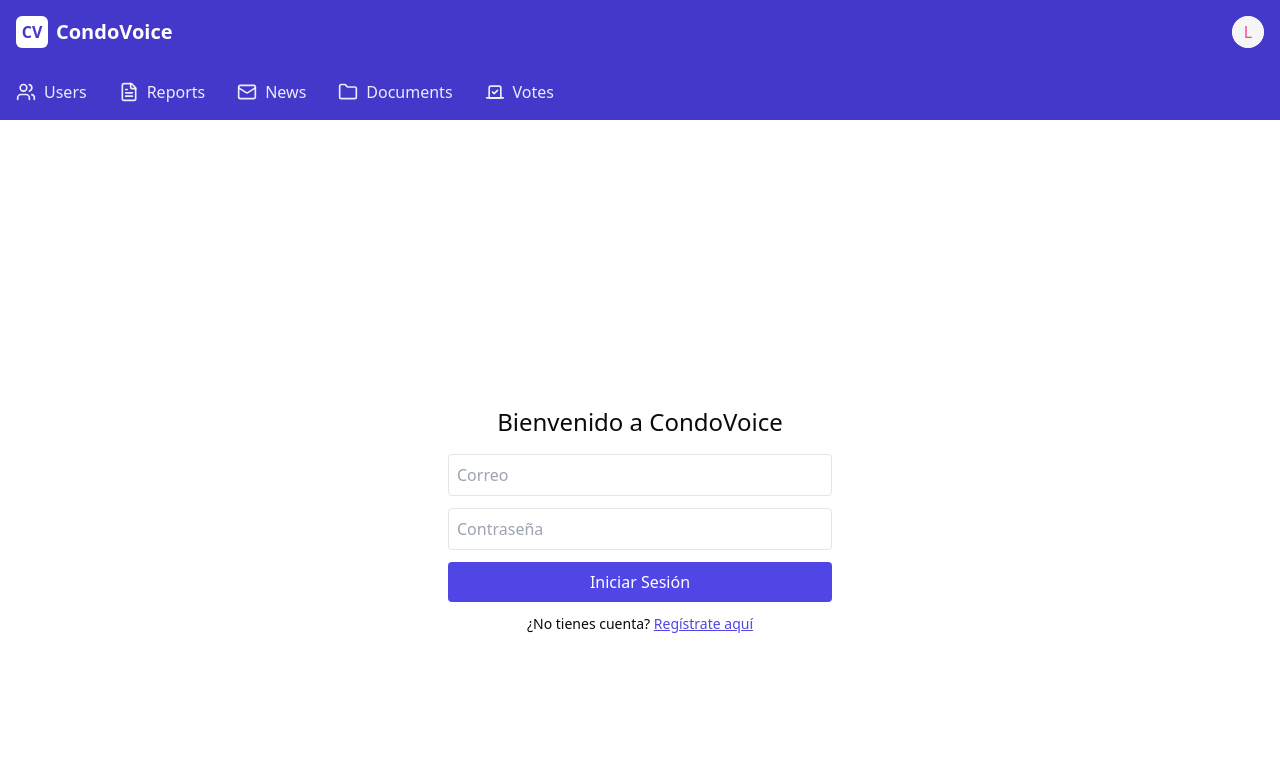
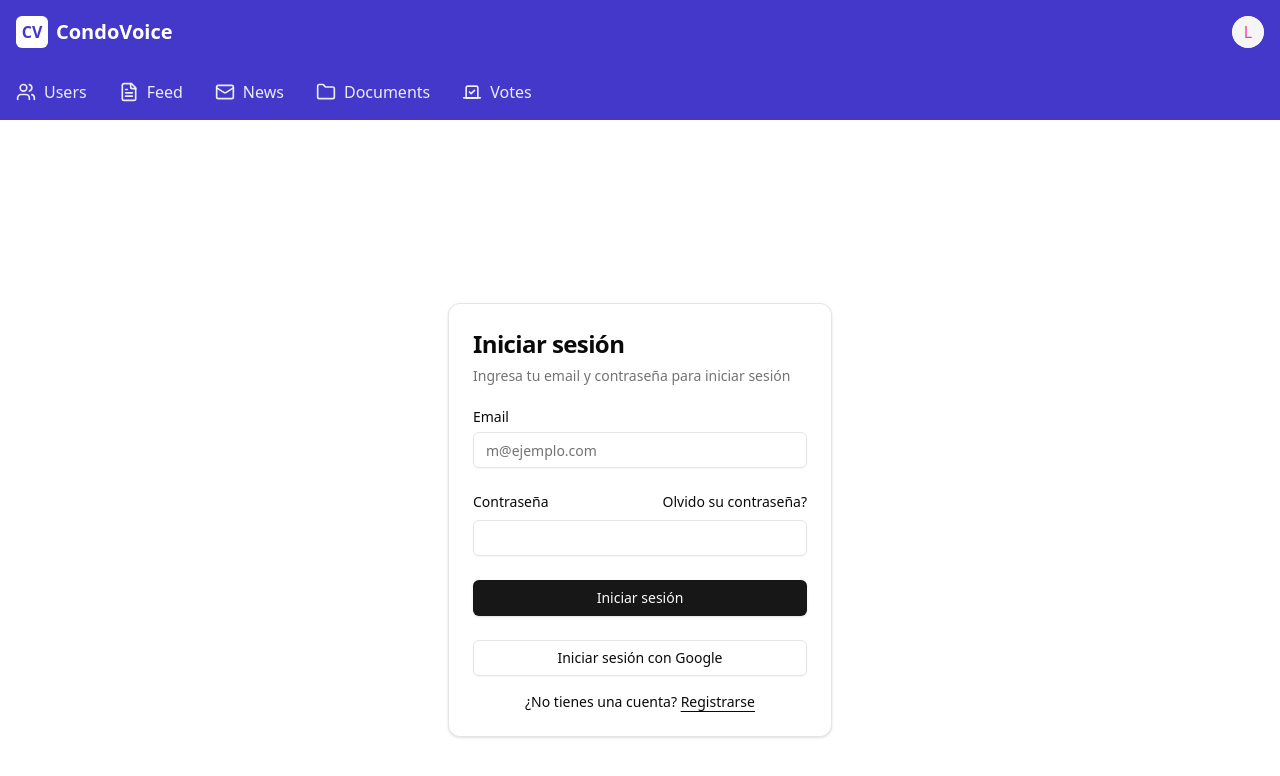
Before and after one commit to leosanxyz/CondoVoice, a Next.js app: page / in a window 1280 px wide. Shown: the top 776 px of the page. Built offline with nearby package versions, Linux system fonts and the light colour scheme; no server answers.

Commit message:
design changes
login page design changed to shadcn ui component

```diff
--- a/package.json
+++ b/package.json
@@ -11,6 +11,7 @@
   "dependencies": {
     "@radix-ui/react-avatar": "^1.1.2",
     "@radix-ui/react-dropdown-menu": "^2.1.4",
+    "@radix-ui/react-label": "^2.1.1",
     "@radix-ui/react-slot": "^1.1.1",
     "class-variance-authority": "^0.7.1",
     "clsx": "^2.1.1",
--- a/src/app/login/page.tsx
+++ b/src/app/login/page.tsx
@@ -1,39 +1,11 @@
-// app/login/page.tsx
-"use client"; // Necesario si vas a usar estado, efectos o llamar Firebase Auth directamente
+import { LoginForm } from "@/components/login-form"
 
-import { useState } from 'react';
-
-export default function LoginPage() {
-  const [email, setEmail] = useState('');
-  const [password, setPassword] = useState('');
-
-  async function handleLogin(e: React.FormEvent) {
-    e.preventDefault();
-    // Lógica de login con Firebase Auth
-  }
-
+export default function Page() {
   return (
-    <div className="flex flex-col items-center">
-      <h1 className="text-2xl font-bold mb-4">Iniciar Sesión</h1>
-      <form onSubmit={handleLogin} className="w-80 flex flex-col space-y-3">
-        <input
-          type="email"
-          placeholder="Correo"
-          className="border p-2 rounded"
-          value={email}
-          onChange={(e) => setEmail(e.target.value)}
-        />
-        <input
-          type="password"
-          placeholder="Contraseña"
-          className="border p-2 rounded"
-          value={password}
-          onChange={(e) => setPassword(e.target.value)}
-        />
-        <button className="bg-blue-500 text-white p-2 rounded hover:bg-blue-600">
-          Entrar
-        </button>
-      </form>
+    <div className="flex min-h-svh w-full items-center justify-center p-6 md:p-10">
+      <div className="w-full max-w-sm">
+        <LoginForm />
+      </div>
     </div>
-  );
+  )
 }
--- a/src/app/page.tsx
+++ b/src/app/page.tsx
@@ -1,16 +1,14 @@
 "use client";
 
-import React, { useState, useEffect } from "react";
+import { useEffect } from "react";
 import { useRouter } from "next/navigation";
-import { onAuthStateChanged, signInWithEmailAndPassword } from "firebase/auth";
+import { onAuthStateChanged } from "firebase/auth";
 import { auth } from "@/lib/firebaseConfig";
+import { LoginForm } from "@/components/login-form"
 
-export default function LoginPage() {
-  const [email, setEmail] = useState("");
-  const [password, setPassword] = useState("");
+export default function Page() {
   const router = useRouter();
 
-  // Si el usuario ya está logueado, redirige directamente a /feed
   useEffect(() => {
     const unsubscribe = onAuthStateChanged(auth, (user) => {
       if (user) {
@@ -20,53 +18,11 @@
     return () => unsubscribe();
   }, [router]);
 
-  async function handleLogin(e: React.FormEvent) {
-    e.preventDefault();
-    try {
-      await signInWithEmailAndPassword(auth, email, password);
-      // Al iniciar sesión con éxito, onAuthStateChanged te llevará a /feed
-    } catch (error: any) {
-      console.error(error);
-      alert("Error al iniciar sesión");
-    }
-  }
-
-  function goToRegister() {
-    router.push("/register");
-  }
-
   return (
-    <div className="flex flex-col items-center justify-center min-h-screen p-4">
-      <h1 className="text-2xl mb-4">Bienvenido a CondoVoice</h1>
-      <form onSubmit={handleLogin} className="w-full max-w-sm flex flex-col space-y-3">
-        <input
-          type="email"
-          placeholder="Correo"
-          value={email}
-          onChange={(e) => setEmail(e.target.value)}
-          className="border p-2 rounded"
-        />
-        <input
-          type="password"
-          placeholder="Contraseña"
-          value={password}
-          onChange={(e) => setPassword(e.target.value)}
-          className="border p-2 rounded"
-        />
-        <button className="bg-indigo-600 text-white py-2 rounded hover:bg-indigo-700">
-          Iniciar Sesión
-        </button>
-        <p className="text-sm text-center">
-          ¿No tienes cuenta?{" "}
-          <button
-            type="button"
-            onClick={goToRegister}
-            className="underline text-indigo-600 hover:text-indigo-800"
-          >
-            Regístrate aquí
-          </button>
-        </p>
-      </form>
+    <div className="flex min-h-svh w-full items-center justify-center p-6 md:p-10">
+      <div className="w-full max-w-sm">
+        <LoginForm />
+      </div>
     </div>
-  );
+  )
 }
--- a/src/components/Navbar.tsx
+++ b/src/components/Navbar.tsx
@@ -77,11 +77,11 @@
               <span>Users</span>
             </Link>
             <Link
-              href="/reports"
+              href="/feed"
               className="flex items-center space-x-2 text-white/90 hover:text-white"
             >
               <FileText className="h-5 w-5" />
-              <span>Reports</span>
+              <span>Feed</span>
             </Link>
             <Link
               href="/news"
--- /dev/null
+++ b/src/components/login-form.tsx
@@ -0,0 +1,107 @@
+import { useState } from "react"
+import { useRouter } from "next/navigation"
+import { signInWithEmailAndPassword } from "firebase/auth"
+import { auth } from "@/lib/firebaseConfig"
+import { cn } from "@/lib/utils"
+import { Button } from "@/components/ui/button"
+import {
+  Card,
+  CardContent,
+  CardDescription,
+  CardHeader,
+  CardTitle,
+} from "@/components/ui/card"
+import { Input } from "@/components/ui/input"
+import { Label } from "@/components/ui/label"
+
+export function LoginForm({
+  className,
+  ...props
+}: React.ComponentPropsWithoutRef<"div">) {
+  const [email, setEmail] = useState("")
+  const [password, setPassword] = useState("")
+  const [isLoading, setIsLoading] = useState(false)
+  const router = useRouter()
+
+  async function handleSubmit(e: React.FormEvent) {
+    e.preventDefault()
+    setIsLoading(true)
+
+    try {
+      await signInWithEmailAndPassword(auth, email, password)
+      router.push("/feed")
+    } catch (error: any) {
+      console.error(error)
+      alert("Error al iniciar sesión: " + error.message)
+    } finally {
+      setIsLoading(false)
+    }
+  }
+
+  return (
+    <div className={cn("flex flex-col gap-6", className)} {...props}>
+      <Card>
+        <CardHeader>
+          <CardTitle className="text-2xl">Iniciar sesión</CardTitle>
+          <CardDescription>
+            Ingresa tu email y contraseña para iniciar sesión
+          </CardDescription>
+        </CardHeader>
+        <CardContent>
+          <form onSubmit={handleSubmit}>
+            <div className="flex flex-col gap-6">
+              <div className="grid gap-2">
+                <Label htmlFor="email">Email</Label>
+                <Input
+                  id="email"
+                  type="email"
+                  placeholder="m@ejemplo.com"
+                  value={email}
+                  onChange={(e) => setEmail(e.target.value)}
+                  required
+                />
+              </div>
+              <div className="grid gap-2">
+                <div className="flex items-center">
+                  <Label htmlFor="password">Contraseña</Label>
+                  <a
+                    href="#"
+                    className="ml-auto inline-block text-sm underline-offset-4 hover:underline"
+                  >
+                    Olvido su contraseña?
+                  </a>
+                </div>
+                <Input
+                  id="password"
+                  type="password"
+                  value={password}
+                  onChange={(e) => setPassword(e.target.value)}
+                  required
+                />
+              </div>
+              <Button
+                type="submit"
+                className="w-full"
+                disabled={isLoading}
+              >
+                {isLoading ? "Iniciando sesión..." : "Iniciar sesión"}
+              </Button>
+              <Button variant="outline" className="w-full">
+                Iniciar sesión con Google
+              </Button>
+            </div>
+            <div className="mt-4 text-center text-sm">
+              ¿No tienes una cuenta?{" "}
+              <a
+                href="/register"
+                className="underline underline-offset-4 hover:text-primary"
+              >
+                Registrarse
+              </a>
+            </div>
+          </form>
+        </CardContent>
+      </Card>
+    </div>
+  )
+}
--- /dev/null
+++ b/src/components/ui/card.tsx
@@ -0,0 +1,76 @@
+import * as React from "react"
+
+import { cn } from "@/lib/utils"
+
+const Card = React.forwardRef<
+  HTMLDivElement,
+  React.HTMLAttributes<HTMLDivElement>
+>(({ className, ...props }, ref) => (
+  <div
+    ref={ref}
+    className={cn(
+      "rounded-xl border bg-card text-card-foreground shadow",
+      className
+    )}
+    {...props}
+  />
+))
+Card.displayName = "Card"
+
+const CardHeader = React.forwardRef<
+  HTMLDivElement,
+  React.HTMLAttributes<HTMLDivElement>
+>(({ className, ...props }, ref) => (
+  <div
+    ref={ref}
+    className={cn("flex flex-col space-y-1.5 p-6", className)}
+    {...props}
+  />
+))
+CardHeader.displayName = "CardHeader"
+
+const CardTitle = React.forwardRef<
+  HTMLDivElement,
+  React.HTMLAttributes<HTMLDivElement>
+>(({ className, ...props }, ref) => (
+  <div
+    ref={ref}
+    className={cn("font-semibold leading-none tracking-tight", className)}
+    {...props}
+  />
+))
+CardTitle.displayName = "CardTitle"
+
+const CardDescription = React.forwardRef<
+  HTMLDivElement,
+  React.HTMLAttributes<HTMLDivElement>
+>(({ className, ...props }, ref) => (
+  <div
+    ref={ref}
+    className={cn("text-sm text-muted-foreground", className)}
+    {...props}
+  />
+))
+CardDescription.displayName = "CardDescription"
+
+const CardContent = React.forwardRef<
+  HTMLDivElement,
+  React.HTMLAttributes<HTMLDivElement>
+>(({ className, ...props }, ref) => (
+  <div ref={ref} className={cn("p-6 pt-0", className)} {...props} />
+))
+CardContent.displayName = "CardContent"
+
+const CardFooter = React.forwardRef<
+  HTMLDivElement,
+  React.HTMLAttributes<HTMLDivElement>
+>(({ className, ...props }, ref) => (
+  <div
+    ref={ref}
+    className={cn("flex items-center p-6 pt-0", className)}
+    {...props}
+  />
+))
+CardFooter.displayName = "CardFooter"
+
+export { Card, CardHeader, CardFooter, CardTitle, CardDescription, CardContent }
--- /dev/null
+++ b/src/components/ui/label.tsx
@@ -0,0 +1,26 @@
+"use client"
+
+import * as React from "react"
+import * as LabelPrimitive from "@radix-ui/react-label"
+import { cva, type VariantProps } from "class-variance-authority"
+
+import { cn } from "@/lib/utils"
+
+const labelVariants = cva(
+  "text-sm font-medium leading-none peer-disabled:cursor-not-allowed peer-disabled:opacity-70"
+)
+
+const Label = React.forwardRef<
+  React.ElementRef<typeof LabelPrimitive.Root>,
+  React.ComponentPropsWithoutRef<typeof LabelPrimitive.Root> &
+    VariantProps<typeof labelVariants>
+>(({ className, ...props }, ref) => (
+  <LabelPrimitive.Root
+    ref={ref}
+    className={cn(labelVariants(), className)}
+    {...props}
+  />
+))
+Label.displayName = LabelPrimitive.Root.displayName
+
+export { Label }
```
Also changed, not shown: src/app/profile/profile.tsx (added), 1 other file (tests, documents, lock files or other folders).
